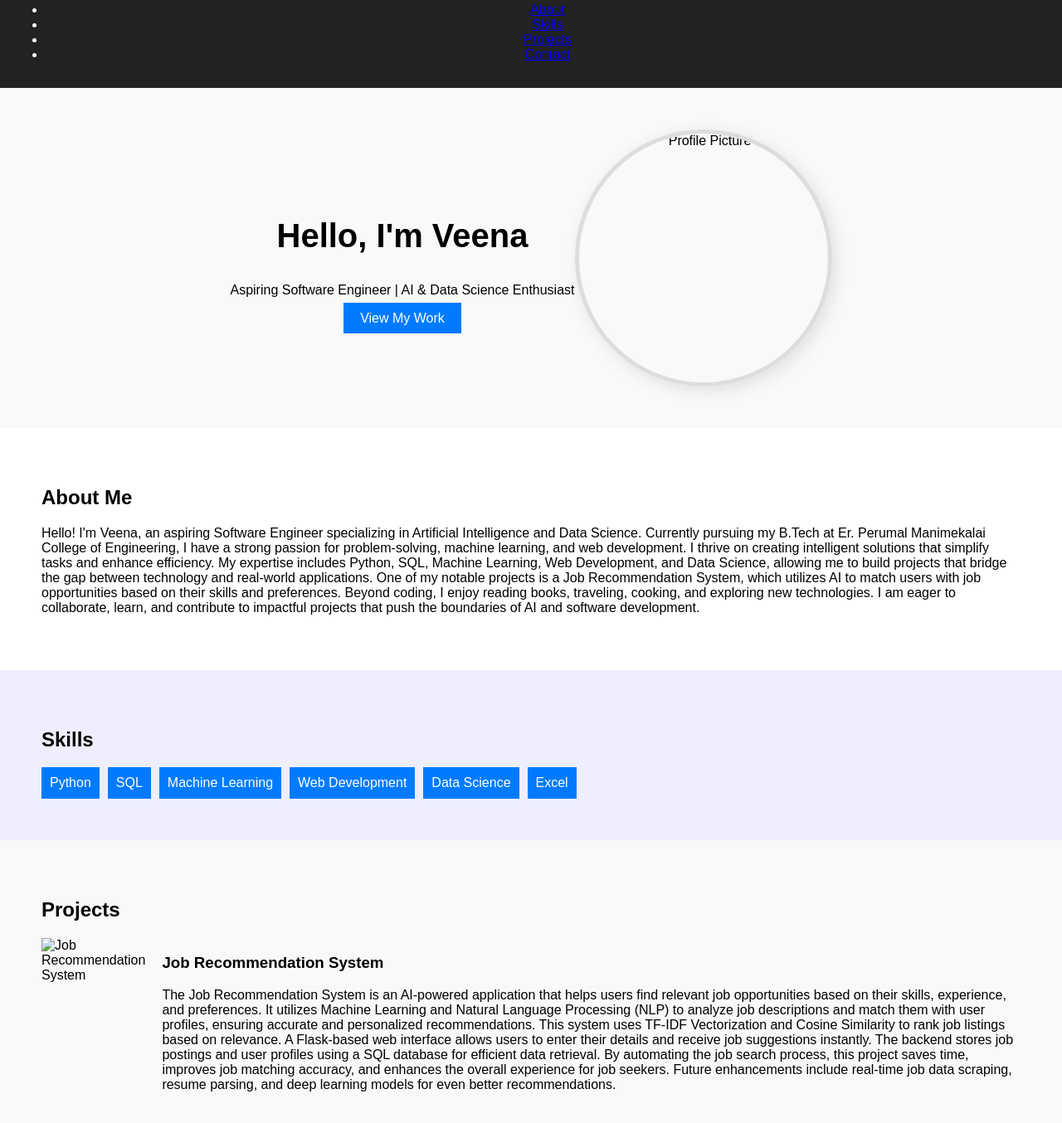
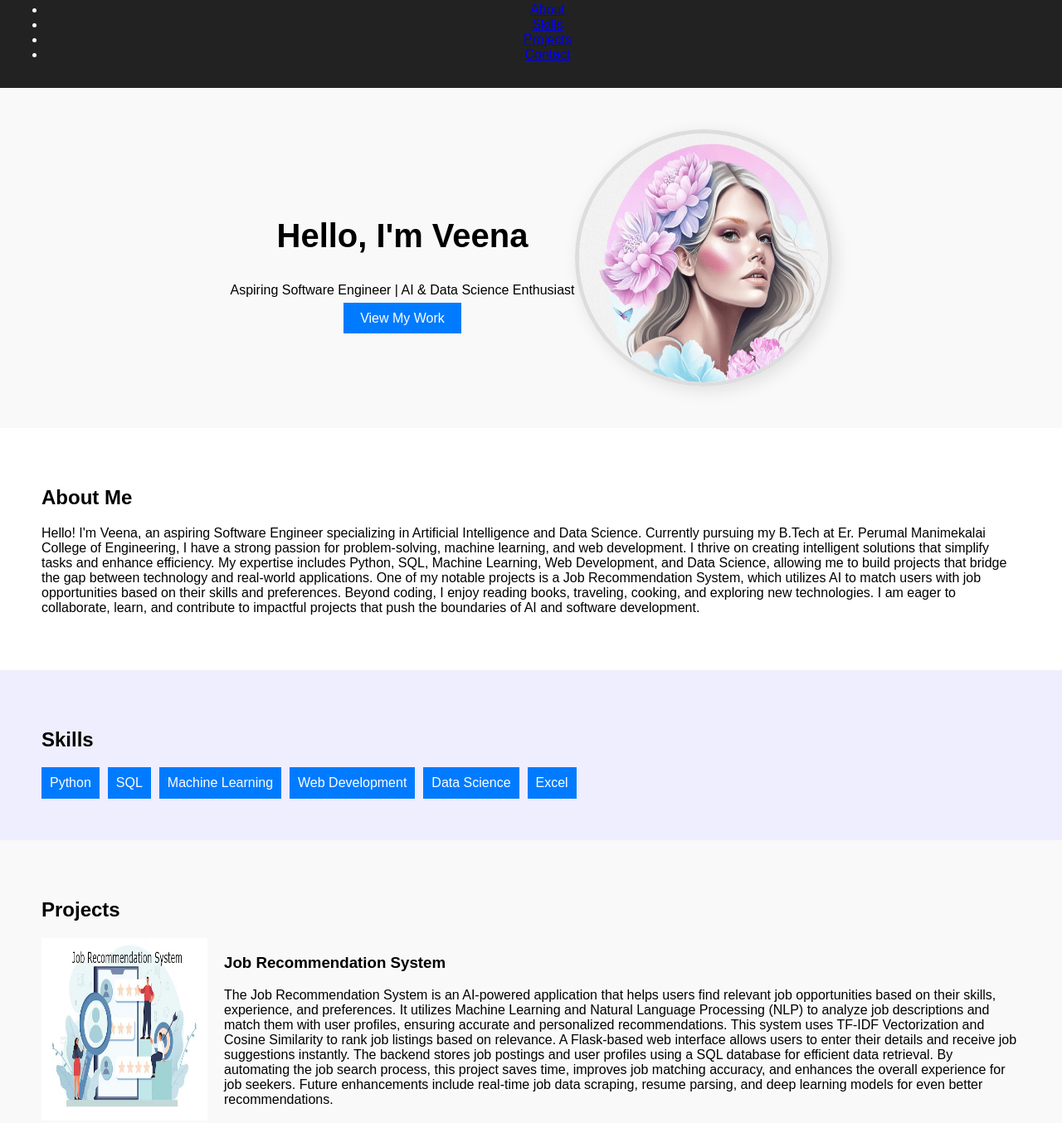
Before and after one commit to veenarudraiya/protfolio_veena, a plain HTML site: page index.html in a window 1280 px wide. Shown: the part 80-1434 px from the top of the page at 83% size. Drawn offline with Linux system fonts and the light colour scheme.

Commit message:
Update index.html

```diff
--- a/index.html
+++ b/index.html
@@ -27,7 +27,7 @@
             <p>Aspiring Software Engineer | AI & Data Science Enthusiast</p>
             <a href="#projects" class="btn">View My Work</a>
         </div>
-        <img src="assests/profile.jpg.png" alt="Profile Picture" class="profile-pic">
+        <img src="profile.jpg.png" alt="Profile Picture" class="profile-pic">
     </section>
 
     <!-- About Section -->
@@ -61,7 +61,7 @@ Beyond coding, I enjoy reading books, traveling, cooking, and exploring new tech
     <section id="projects">
         <h2>Projects</h2>
         <div class="project">
-            <img src="assests/project1.jpg" alt="Job Recommendation System">
+            <img src="project1.jpg" alt="Job Recommendation System">
             <div class="project-info">
                 <h3>Job Recommendation System</h3>
                 <p>The Job Recommendation System is an AI-powered application that helps users find relevant job opportunities based on their skills, experience, and preferences. It utilizes Machine Learning and Natural Language Processing (NLP) to analyze job descriptions and match them with user profiles, ensuring accurate and personalized recommendations.
```
